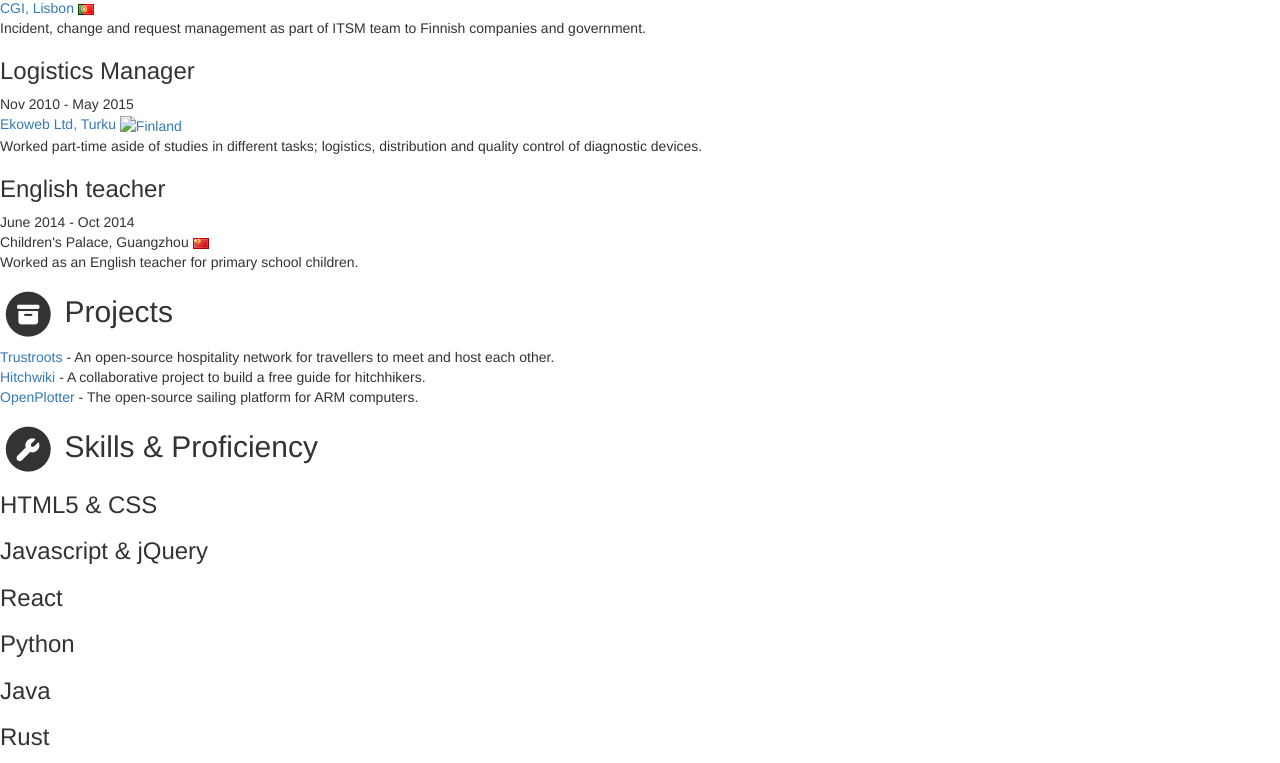
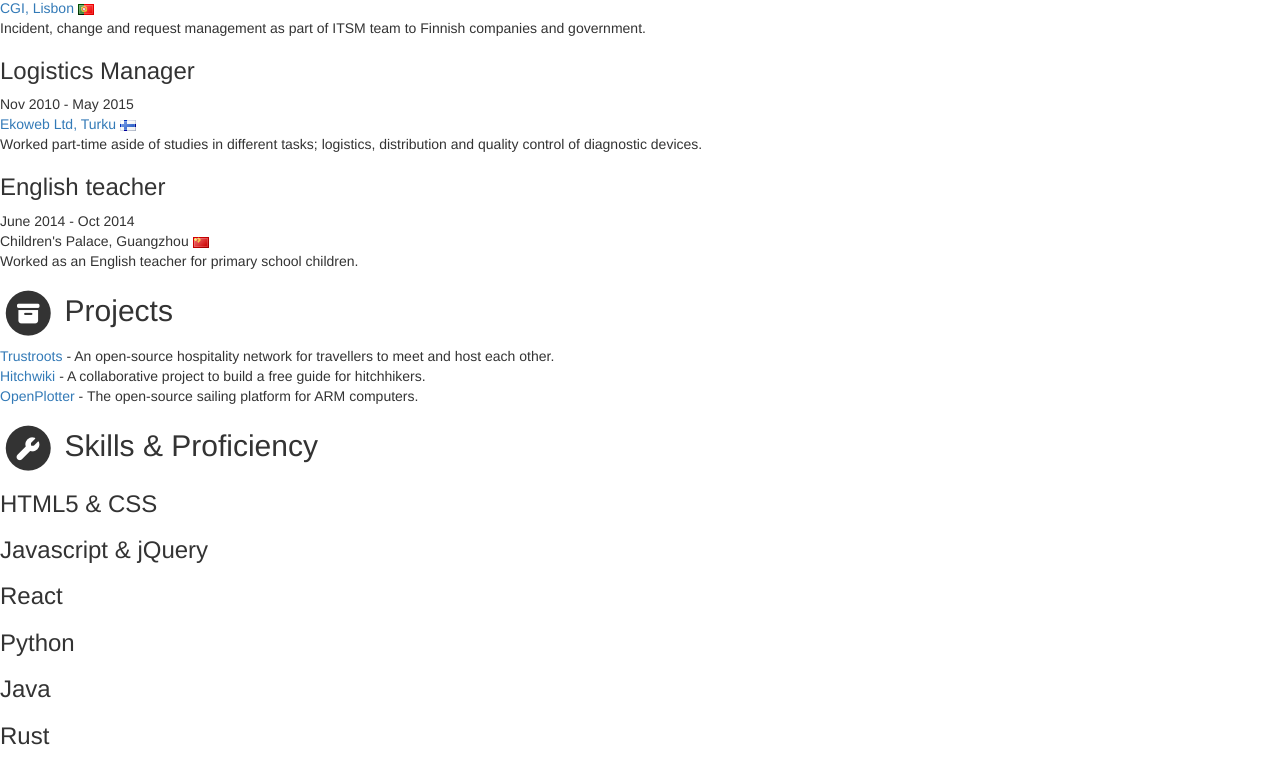
Before and after one commit to hitchhooker/niemi.lol, a Jekyll site: the page built from index.html, in a window 1280 px wide. Shown: the part 1673-2436 px from the top of the page. Built offline with Jekyll 4.4.1, drawn with Linux system fonts in a browser that asks for light colours; nearby versions of some CDN libraries; library files that are not in the unit come from our copies.

Commit message:
bugfix in flagdata

```diff
--- a/_data/data.yml
+++ b/_data/data.yml
@@ -93,7 +93,7 @@ experiences:
 
     - role: Logistics Manager
       time: Nov 2010 - May 2015
-      company: <a href="https://ekoweb.fi/">Ekoweb Ltd, Turku <img alt="Finland" src="images/assets/flags/fi.png" /></a>
+      company: <a href="https://ekoweb.fi/">Ekoweb Ltd, Turku <img alt="Finland" src="assets/images/flags/fi.png" /></a>
       details: |
         Worked part-time aside of studies in different tasks; logistics, distribution and quality control of diagnostic devices.
 
```
